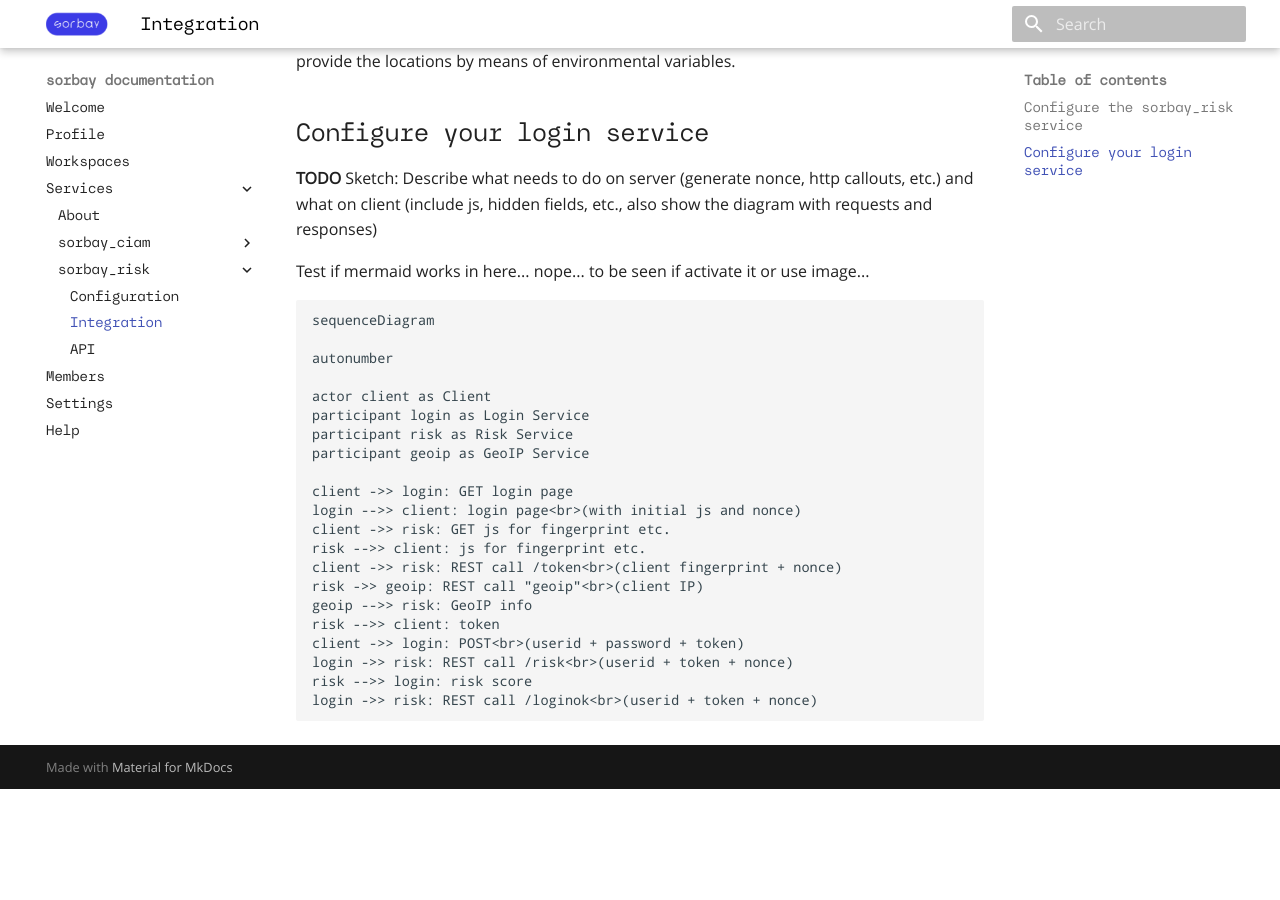
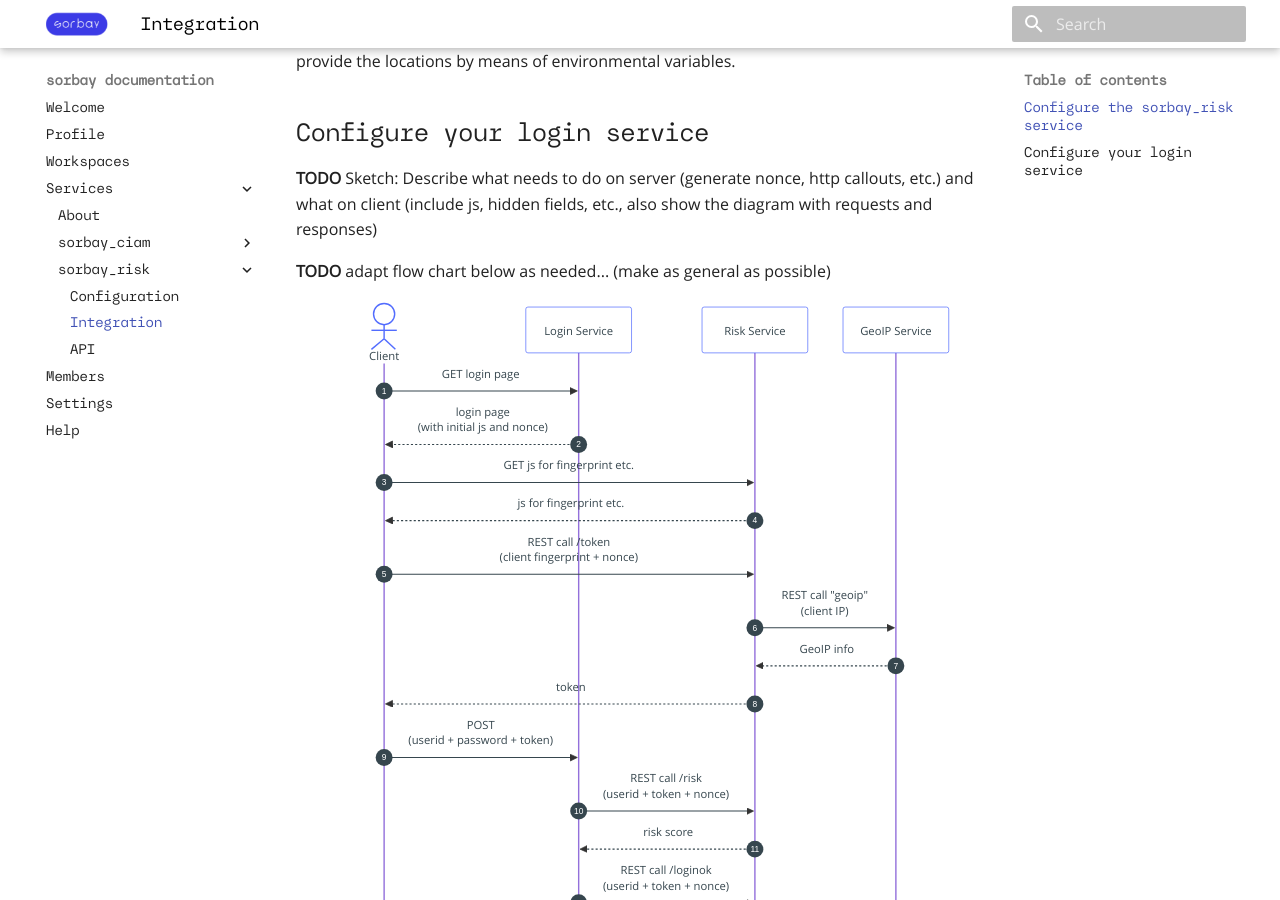
Before and after one commit to sorbay/sorbay-documentation, an MkDocs documentation site: the page built from docs/en/sorbay_risk_integration.md, in a window 1280 px wide and 900 px high, scrolled down 2000 px. Built offline with MkDocs 1.6.1 and Material for MkDocs 9.7.7, drawn with Linux system fonts in a browser that asks for light colours; before the commit the page ends 2789 px from its top, so only the background shows below that.

Commit message:
mermaid integrated

````diff
--- a/docs/en/sorbay_risk_integration.md
+++ b/docs/en/sorbay_risk_integration.md
@@ -34,7 +34,7 @@ The browser redirects work just for regular browser requests. If you are using a
 **TODO** Sketch: Describe what needs to do on server (generate nonce, http callouts, etc.)
 and what on client (include js, hidden fields, etc., also show the diagram with requests and responses)
 
-Test if mermaid works in here... nope... to be seen if activate it or use image...
+**TODO** adapt flow chart below as needed... (make as general as possible)
 
 ```mermaid
 sequenceDiagram
--- a/mkdocs.yml
+++ b/mkdocs.yml
@@ -22,6 +22,12 @@ plugins:
       redirect_maps:
           'idlight.md': 'sorbay_ciam.md'
 
+markdown_extensions:
+  - pymdownx.superfences:
+      custom_fences:
+        - name: mermaid
+          class: mermaid
+          format: !!python/name:pymdownx.superfences.fence_code_format
 nav:
   - Welcome: 'index.md'
   - Profile: 'profile.md'
````
